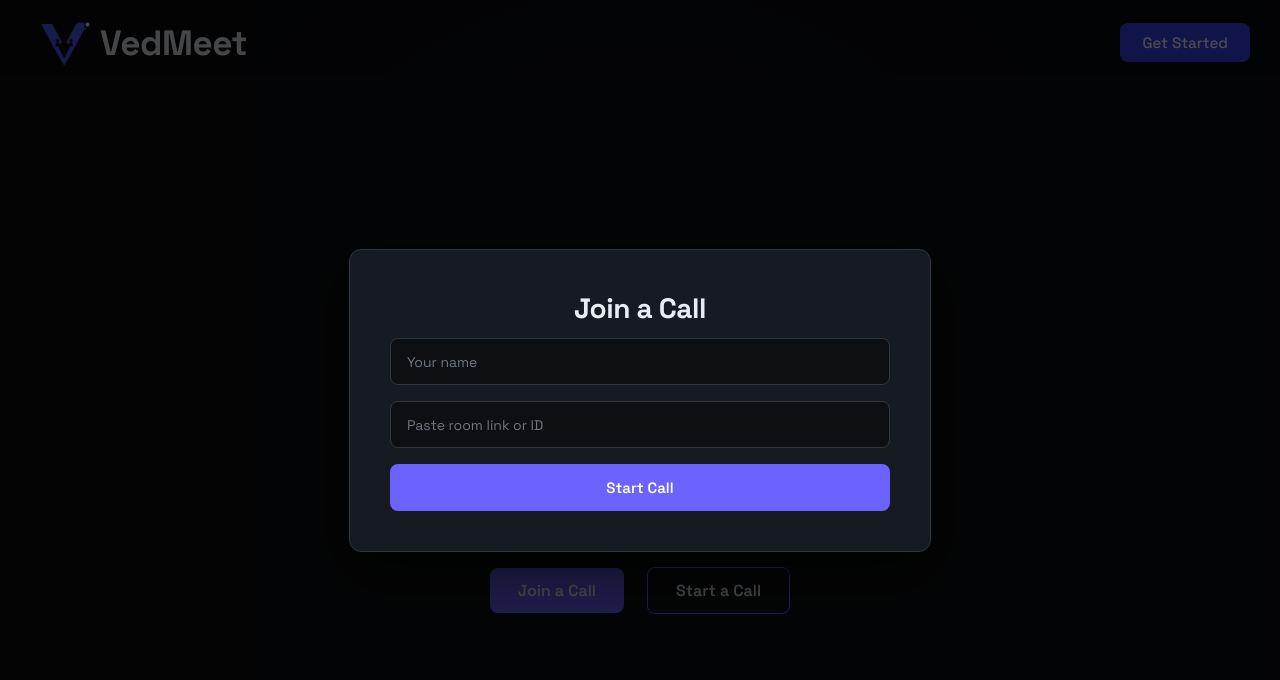
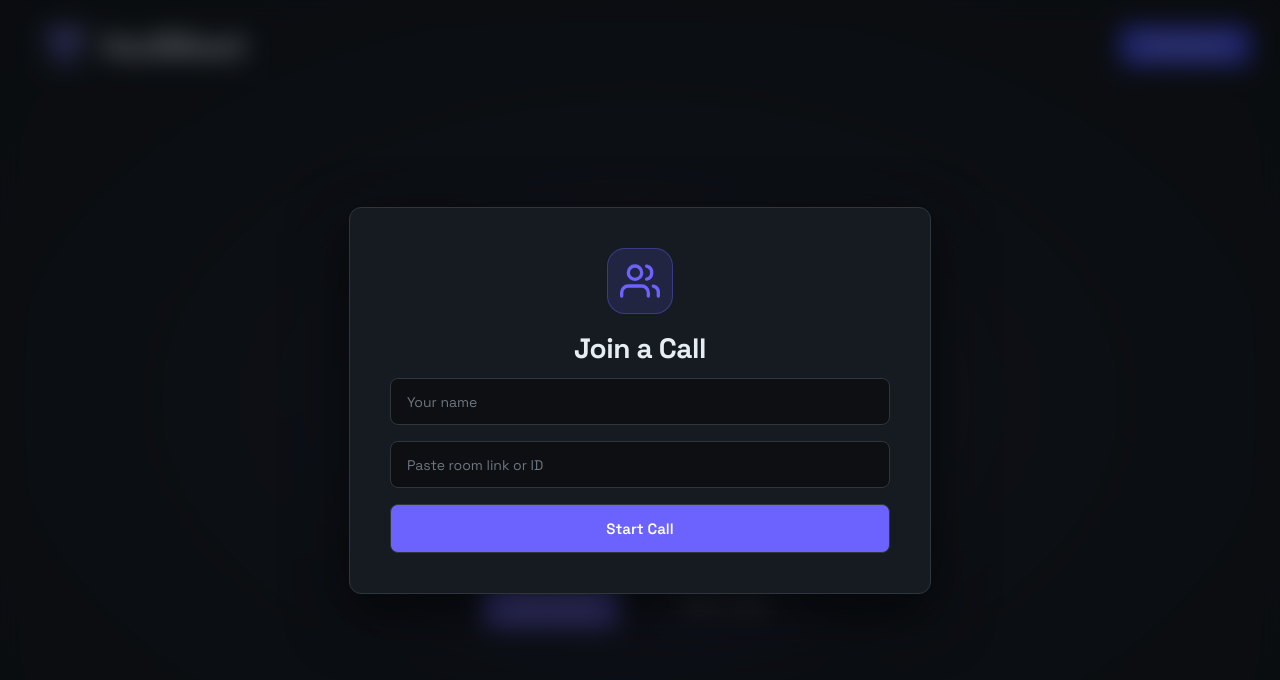
Before and after one commit to NabinCenth/VedMeet-Client, a React (Vite) app: page / in a window 1280 px wide. Both pictures are taken after a click on the button "Join a Call". Shown: the top 680 px of the page. Built offline with nearby package versions, Linux system fonts and the light colour scheme; no server answers.

Commit message:
Enhance UI components and styles: update Hero section with badge, add IconBadge component, improve JoinModal and ShareModal layouts, and refine global styles for better aesthetics.

```diff
--- a/index.html
+++ b/index.html
@@ -4,7 +4,7 @@
     <meta charset="UTF-8" />
     <link rel="preconnect" href="https://fonts.googleapis.com">
 <link rel="preconnect" href="https://fonts.gstatic.com" crossorigin>
-<link href="https://fonts.googleapis.com/css2?family=Space+Grotesk:wght@300..700&display=swap" rel="stylesheet">
+<link href="https://fonts.googleapis.com/css2?family=Outfit:wght@100..900&family=Space+Grotesk:wght@300..700&display=swap" rel="stylesheet">
     <link rel="icon" type="image/svg+xml" href="/favicon.png" />
     <meta name="viewport" content="width=device-width, initial-scale=1.0" />
     <title>VedMeet</title>
--- a/src/Component/Hero/Hero.css
+++ b/src/Component/Hero/Hero.css
@@ -6,7 +6,6 @@
   height: 90vh;
   text-align: center;
   position: relative;
-  background-color: #0D0F12;
 
 overflow-y: hidden;
 }
@@ -18,28 +17,70 @@ overflow-y: hidden;
   position: relative;
   z-index: 1;
 }
+.hero-badge {
+  display:flex;
+  align-items: center;
+  justify-content: center;
+  gap: 8px;
+  padding: 6px 14px;
+  background: rgba(108, 99, 255, 0.12);
+  border: 1px solid rgba(108, 99, 255, 0.25);
+  border-radius: 100px;
+  font-size: 0.75rem;
+  font-weight: 600;
+  letter-spacing: 0.8px;
+  color: #a5b4fc;
+  margin-bottom: 20px;
+  width: fit-content;
+  text-transform: uppercase;
+  align-self: center;
+}
 
+.badge-dot {
+  width: 7px;
+  height: 7px;
+  background: #22c55e;          /* green live dot */
+  border-radius: 50%;
+  box-shadow: 0 0 8px #22c55e;
+  animation: pulse 2s ease-in-out infinite;
+}
+
+@keyframes pulse {
+  0%, 100% {
+    opacity: 1;
+    transform: scale(1);
+  }
+  50% {
+    opacity: 0.6;
+    transform: scale(0.9);
+  }
+}
 .hero-title {
   font-family: 'Space Grotesk', sans-serif;
-  font-size: 4rem;
-  font-weight: 600;
-display: flex;
-justify-content: space-evenly;
-
+  font-size: 5rem;
+  font-weight: 800;
   color: #E6EDF3;
-  line-height: 1.5;
-  margin-top:20px;
-  margin-bottom: 14px;
+  line-height: 1.15;
+  margin: 0 0 12px 0;
+  letter-spacing: -0.8px;
+}
+.gradient-text {
+  background: linear-gradient(90deg, #a78bfa 0%, #8b5cf6 40%, #6c63ff 100%);
+  -webkit-background-clip: text;
+  background-clip: text;
+  -webkit-text-fill-color: transparent;
+  color: transparent; /* fallback */
 }
 
 .hero-sub {
   font-size: 1.2rem;
   color: #8B949E;
-  margin-top: 16px;
+  margin: 0 0 32px 0;
+  padding: 0 20px;
 }
 .hero-buttons {
   display: flex;
-  gap: 23px;
+  gap: 35px;
   margin-top: 24px;
   align-items: center;
  justify-content: center;
@@ -72,6 +113,7 @@ justify-content: space-evenly;
   background-color: transparent;
   color: #E6EDF3;
   border: 1px solid #6C63FF;
+
 }
 .Startbtn:active {
   transform: scale(0.98);
@@ -81,3 +123,22 @@ justify-content: space-evenly;
 .Startbtn:hover {
   background-color: #161B22;
 }
+@media (max-width: 768px) {
+  .hero-title {
+    font-size: 3rem;
+  }
+  .hero-sub {
+  font-size: 1rem;
+
+}
+.hero-badge {
+  font-size: 0.65rem;
+  padding: 4px 10px;
+  gap: 6px;}
+}
+
+@media (max-width: 480px) {
+  .hero-title {
+    font-size: 2.8rem;
+  }
+}
--- a/src/Component/Hero/Hero.jsx
+++ b/src/Component/Hero/Hero.jsx
@@ -16,8 +16,12 @@ setOnStart(true);
     <>
       <section className="hero">
         <div className="hero-content">
+          <div className="hero-badge">
+      <span className="badge-dot"></span>
+      INSTANT VIDEO CALLS
+    </div>
           <h1 className="hero-title">
-            Meet Anyone <br /> Anywhere
+            Meet Anyone <br /> <span className="gradient-text">Anywhere</span>
           </h1>
           <p className="hero-sub">
             Instant video calls. No downloads. Just share a link.
--- /dev/null
+++ b/src/Component/Icon Badge/IconBadge.css
@@ -0,0 +1,12 @@
+.icon-badge {
+  width: 64px;
+  height: 64px;
+  margin: 0 auto 16px;
+  display: flex;
+  align-items: center;
+  justify-content: center;
+  border-radius: 18px;
+  background: rgba(108, 99, 255, 0.15);
+  border: 1px solid rgba(108, 99, 255, 0.35);
+  color: #6c63ff;
+}
--- /dev/null
+++ b/src/Component/Icon Badge/IconBadge.jsx
@@ -0,0 +1,5 @@
+import "./IconBadge.css";
+
+export default function IconBadge({ children }) {
+  return <div className="icon-badge">{children}</div>;
+}
--- a/src/Component/JoinModal/JoinModal.css
+++ b/src/Component/JoinModal/JoinModal.css
@@ -48,6 +48,11 @@
 .modal-content .join-btn:active {
   transform: scale(0.98);
 }
+.modal-overlay{
+  background-color: rgba(13, 15, 18, 0.6);
+  backdrop-filter: blur(12px);
+  -webkit-backdrop-filter: blur(12px);
+}
 @media (max-width: 600px) {
   .name-input,
   .link-input {
--- a/src/Component/JoinModal/JoinModal.jsx
+++ b/src/Component/JoinModal/JoinModal.jsx
@@ -4,6 +4,8 @@ import "../ShareModal/ShareModal.css";
 import {ContextData} from "../Context/Context";
 import { SocketContext } from "../Context/SocketContext";
 import {useNavigate} from "react-router-dom";
+import IconBadge from "../Icon Badge/IconBadge";
+import { FiUsers } from "react-icons/fi";
 
 function JoinModal({ onJoin }) {
   const { onJoinbtn, setOnJoinbtn } = useContext(ContextData);
@@ -40,6 +42,7 @@ const navigate =useNavigate();
   return (
     <div className="modal-overlay" onClick={handleBackdropClick}>
       <div className="modal-content">
+       <IconBadge> <FiUsers size={40}  /></IconBadge>
         <h2>Join a Call</h2>
 
         <input
--- a/src/Component/ShareModal/ShareModal.css
+++ b/src/Component/ShareModal/ShareModal.css
@@ -4,7 +4,9 @@
   left: 0;
   right: 0;
   bottom: 0;
-  background-color: rgba(0, 0, 0, 0.7);
+  background-color: rgba(13, 15, 18, 0.6);
+  backdrop-filter: blur(12px);
+  -webkit-backdrop-filter: blur(12px);
   display: flex;
   justify-content: center;
   align-items: center;
@@ -82,7 +84,7 @@
 .modal-content button {
   width: 100%;
   padding: 14px 22px;
-  margin-bottom: 12px;
+
   border: none;
   border-radius: 8px;
   font-family: "Space Grotesk", sans-serif;
@@ -99,20 +101,24 @@
 .modal-content button:active {
   transform: scale(0.98);
 }
-
+.btn-container {
+  display: flex;
+  gap: 12px;
+}
 /* Copy Link Button */
 .modal-content button:first-of-type {
-  background-color: #6c63ff;
-  color: #ffffff;
+ background-color: #21262d;
+  color: #e6edf3;
+  border: 1px solid #30363d;
 }
 
 .modal-content button:first-of-type:hover {
-  background-color: #5a52e0;
+background-color: #30363d;
 }
 
 /* Join Call Button */
 .modal-content button:last-of-type {
-  background-color: #6c63ff;
+ background-color: #6c63ff;
   color: #ffffff;
 }
 
--- a/src/Component/ShareModal/ShareModal.jsx
+++ b/src/Component/ShareModal/ShareModal.jsx
@@ -3,8 +3,9 @@ import Toast from "../Toast/Toast";
 import "./ShareModal.css";
 import { useNavigate } from "react-router-dom";
 import { ContextData } from "../Context/Context";
+import IconBadge from "../Icon Badge/IconBadge";
 import { SocketContext } from "../Context/SocketContext";
-import { useWebrtc } from "../../Hooks/useWebrtc";
+import { MdAddIcCall } from "react-icons/md";
 function ShareModal({ roomId, message }) {
 
 
@@ -35,6 +36,9 @@ navigate(`/videocall/${RoomId}`)
     <>
       <div className="modal-overlay" onClick={handleBackdropClick}>
         <div className="modal-content">
+          <IconBadge>
+            <MdAddIcCall size={40}  />
+          </IconBadge>
           <h2>Start a Call</h2>
           <p>Share this link with others:</p>
 
@@ -44,9 +48,9 @@ navigate(`/videocall/${RoomId}`)
             readOnly
             className="share-link"
           />
-
+<div className="btn-container">
           <button onClick={handleCopy}>Copy Link</button>
-          <button onClick={handleStart}>Start Call</button>
+          <button onClick={handleStart}>Start Call</button></div>
         </div>
       </div>
       {copied && (
--- a/src/index.css
+++ b/src/index.css
@@ -2,7 +2,13 @@ html, body {
   margin: 0;
   padding: 0;
   background-color:#0a0b10;
-    background: radial-gradient(circle at center, #17192b 0%, #090a0f 70%);
+   background: radial-gradient(
+    ellipse at center,
+    #1a1c2e 0%,
+    #0d0f17 50%,
+    #08090e 100%
+  );
+  background-attachment: fixed;
   color: #ffffff;
   min-height: 100vh;
  font-family: "Space Grotesk", sans-serif;
```
Also changed, not shown: src/assets/logo.png.
